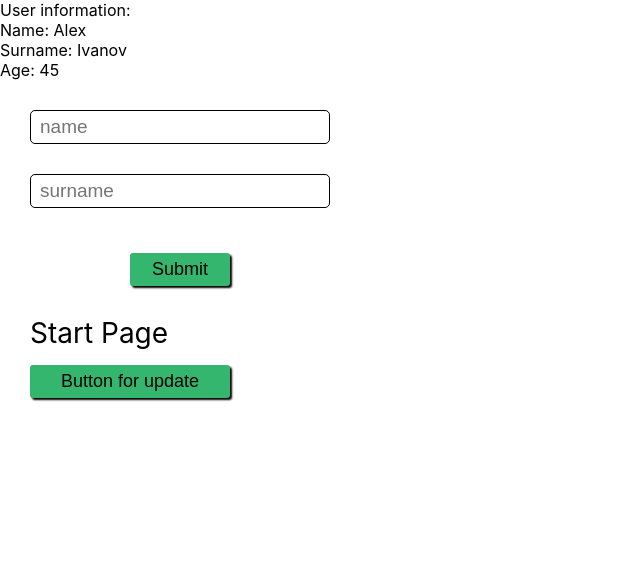
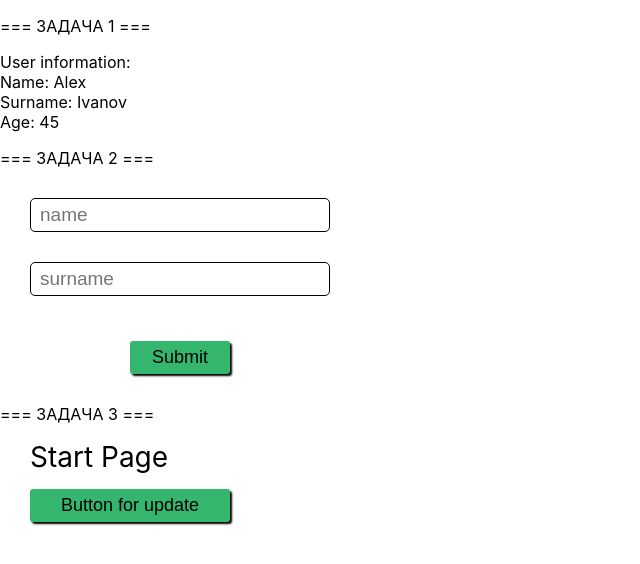
Before and after one commit to alexrazumniy/ReactCourse, a React (Create React App) app in the folder hw2/: page / in a window 1280 px wide. Shown: the top 564 px of the page, without its empty margins (0-640 px from the left). Built offline with nearby package versions, Linux system fonts and the light colour scheme; the HTML template or start-up script is replaced by a standard one.

Commit message:
layout corrected, tasks separated, sent for review

```diff
--- a/hw2/src/components/Task1/User.js
+++ b/hw2/src/components/Task1/User.js
@@ -13,7 +13,12 @@ export class User extends React.Component {
   render() {
     return (
       <>
-        <UserCard name={this.state.name} surname={this.state.surname} age={this.state.age}/>
+        <p>=== ЗАДАЧА 1 ===</p>
+        <UserCard
+          name={this.state.name}
+          surname={this.state.surname}
+          age={this.state.age}
+        />
       </>
     );
   }
@@ -59,6 +64,7 @@ const UserCard = (props) => {
 //   render() {
 //     return (
 //       <>
+//         <p>=== ЗАДАЧА 1 ===</p>;
 //         <UserCard {...this.state} />
 //       </>
 //     );
@@ -90,6 +96,7 @@ const UserCard = (props) => {
 //   render() {
 //     return (
 //       <>
+//         <p>=== ЗАДАЧА 1 ===</p>;
 //         <UserCardText {...this.state} />
 //       </>
 //     );
--- a/hw2/src/components/Task2/Form.js
+++ b/hw2/src/components/Task2/Form.js
@@ -44,6 +44,7 @@ export class Form extends React.Component {
   render() {
     return (
       <>
+        <p>=== ЗАДАЧА 2 ===</p>
         <form className="form" onSubmit={this.onSubmit}>
           <input
             className="input"
--- a/hw2/src/components/Task3/Lifecycle.js
+++ b/hw2/src/components/Task3/Lifecycle.js
@@ -1,6 +1,5 @@
 import React from "react";
 import "../styles.css";
-
 
 export class Lifecycle extends React.Component {
   state = {
@@ -18,8 +17,10 @@ export class Lifecycle extends React.Component {
   render() {
     return (
       <>
+        <p>=== ЗАДАЧА 3 ===</p>
         <p className="title-for-task-3">{this.state.pageTitle}</p>
-          <button className="button button-for-task-3"
+        <button
+          className="button button-for-task-3"
           onClick={() => this.setState({ pageTitle: "Random Page" })}
         >
           Button for update
```
Lines whose indentation alone changed are shown as unchanged.
